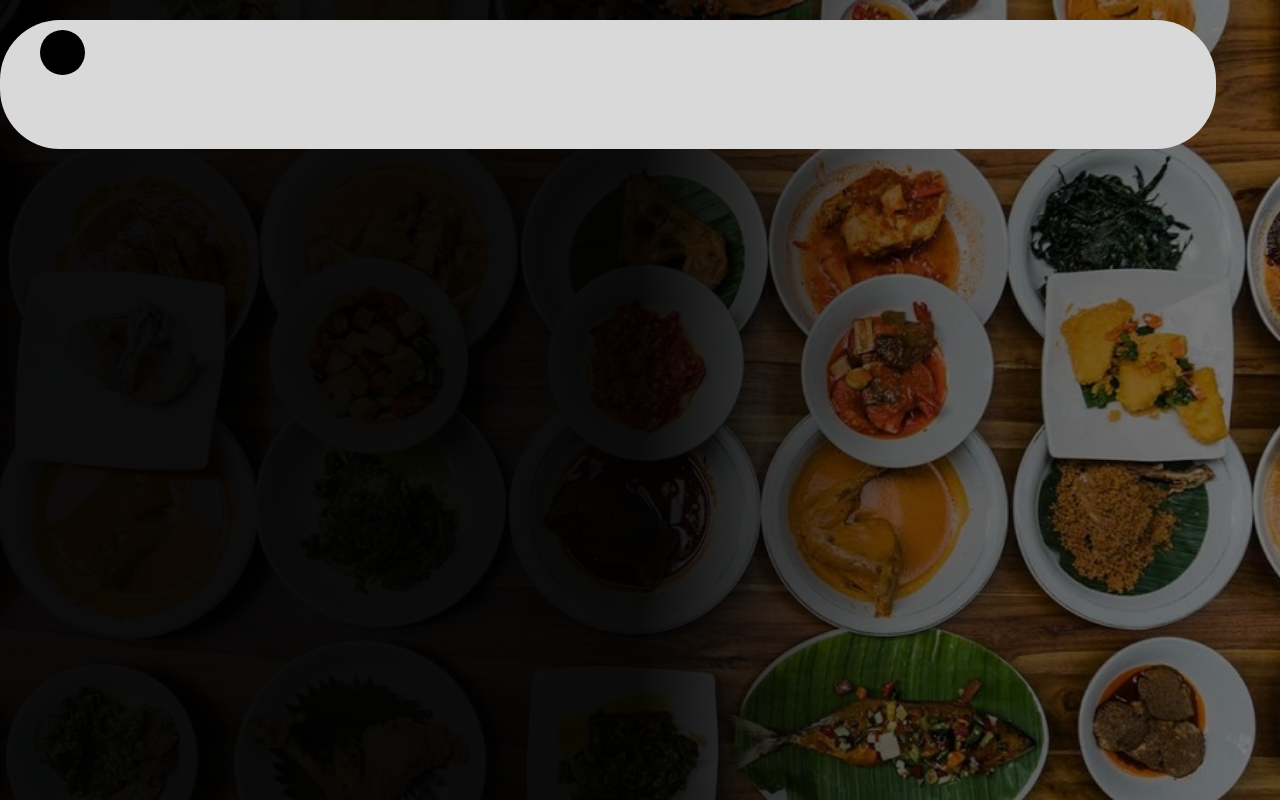
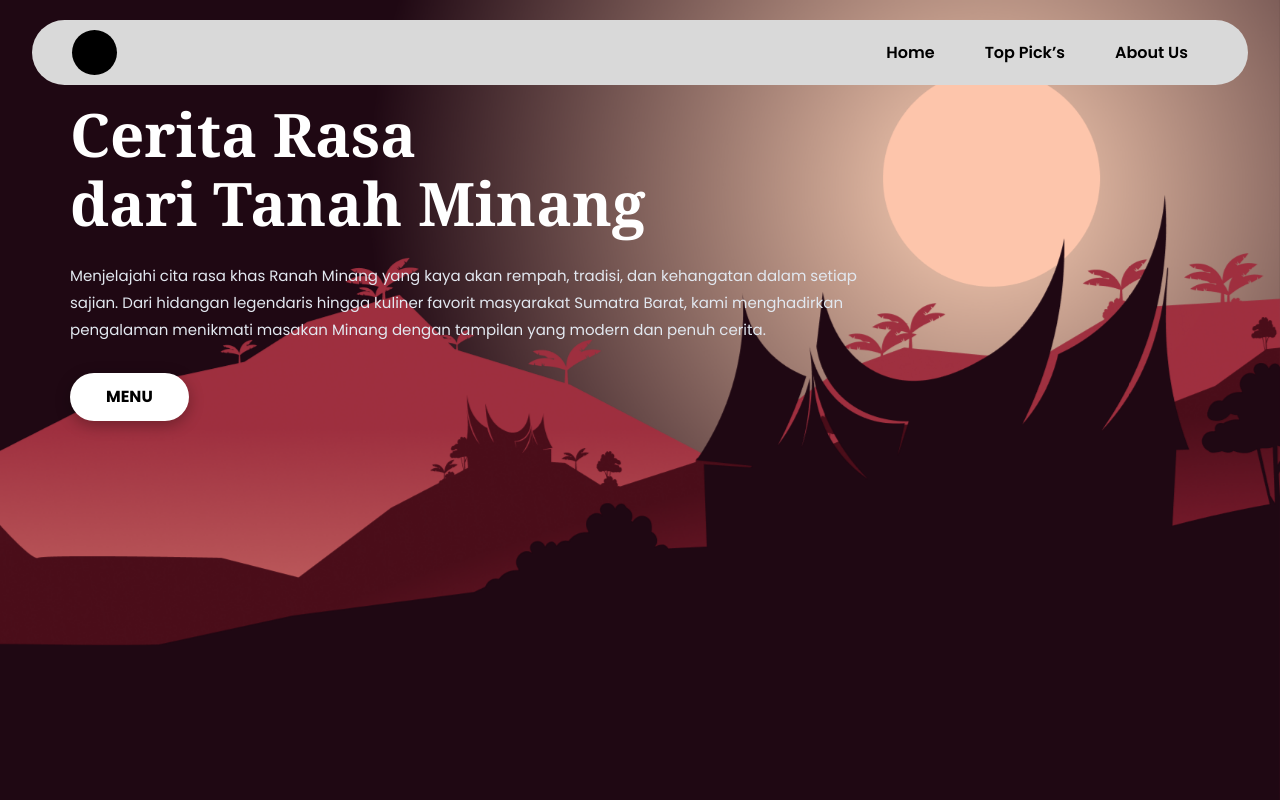
Before and after one commit to Daffiore/Webdes, a website built with Vite: page index.html in a window 1280 px wide. Built offline with nearby package versions, Linux system fonts and the light colour scheme.

Commit message:
paralax sulit banget

```diff
--- a/index.html
+++ b/index.html
@@ -8,42 +8,34 @@
     <script src="https://cdn.jsdelivr.net/npm/@tailwindcss/browser@4"></script>
     <link rel="stylesheet" href="https://cdn.jsdelivr.net/npm/bootstrap-icons@1.11.3/font/bootstrap-icons.min.css">
     <link href="https://fonts.googleapis.com/css2?family=Poppins:wght@300;400;500;600;700&display=swap" rel="stylesheet">
-    <link rel="stylesheet" href="/src/style.css">
+    <link rel="stylesheet" href="/src/style.tailwind.css">
 </head>
 
 <body>
 
-    <header id="header">
-        <nav class="navbar navbar-expand-lg custom-navbar">
-            <div class="container-fluid">
-                <div class="logo"></div>
-                <button class="navbar-toggler" type="button" data-bs-toggle="collapse" data-bs-target="#navbarNav">
-                    <span class="navbar-toggler-icon"></span>
-                </button>
-                <div class="collapse navbar-collapse justify-content-end" id="navbarNav">
-                    <ul class="navbar-nav ">
+<header id="header" class="flex justify-center w-full">
+    <nav class="top-[20px] z-[1000] fixed flex justify-between items-center bg-[#d9d9d9] px-10 py-[10px] rounded-[60px] w-[95%]">
+        <div class="bg-black rounded-full w-[45px] h-[45px]"></div>
+        <ul class="flex flex-row items-center gap-[10px] m-0 p-0 list-none">
             <li class="nav-item">
-                            <a class="nav-link active-nav" href="#">
+                <a class="hover:bg-[#c92b2b] px-5 py-2 rounded-[25px] font-semibold text-[16px] text-black hover:text-white hover:scale-105 transition-all" href="#home">
                     Home
                 </a>
             </li>
             <li class="nav-item">
-                            <a class="nav-link active-nav" href="#top-picks">
+                <a class="hover:bg-[#c92b2b] px-5 py-2 rounded-[25px] font-semibold text-[16px] text-black hover:text-white hover:scale-105 transition-all" href="#top-picks">
                     Top Pick’s
                 </a>
             </li>
             <li class="nav-item">
-                            <a class="nav-link active-nav" href="#about-section">
+                <a class="hover:bg-[#c92b2b] px-5 py-2 rounded-[25px] font-semibold text-[16px] text-black hover:text-white hover:scale-105 transition-all" href="#about-section">
                     About Us
                 </a>
             </li>
         </ul>
-                </div>
-            </div>
     </nav>
 </header>
-
-    <section class="hero">
+    <section class="hero" id="home">
         <img src="img/sky.png" id="vek5">
         <img src="img/moon.png" id="vek4">
         <img src="img/back 1.png" id="vek3">
@@ -297,7 +289,7 @@
 
     </script>
 
-    <script type="module" src="src/main.js"></script>
+    <script type="module" src="/src/main.js"></script>
 
 </body>
 
--- a/src/main.js
+++ b/src/main.js
@@ -15,7 +15,6 @@ const foods = [
         rating: "⭐ 4.7"
     }
 ];
-
 let current = 0;
 
 // menghindari error null
--- a/src/style.css
+++ b/src/style.tailwind.css
@@ -34,36 +34,45 @@ html {
 /*2. INTI PARALLAKS */
 .hero {
   min-height: 100vh;
-  padding: 40px 70px;
   position: relative;
-  overflow: hidden;
-  display: flex;
-  flex-direction: column;
-  justify-content: flex-start;
+  transform-style: preserve-3d;
+  @apply flex flex-col justify-start px-[70px] py-10;
+  z-index: 1;
 }
-.hero::before {
-  content: '';
+.hero img {
   position: absolute;
   top: 0;
   left: 0;
-  right: 0;
-  bottom: 0;
-  background: linear-gradient(
-      to right,
-      rgba(0, 0, 0, 0.95) 50%,
-      rgba(0, 0, 0, 0.6) 70%,
-      rgba(0, 0, 0, 0.5)
-    ),
-    url('../img/makanan padang.png');
-  background-size: cover;
-  background-position: center;
-  background-attachment: fixed;
+  width: 100%;
+  height: 100%;
+  object-fit: cover;
+  pointer-events: none;
+  will-change: transform;
+}
+
+#vek5 {
   z-index: 1;
 }
-.custom-navbar,
+#vek4 {
+  z-index: 2;
+}
+#vek3 {
+  z-index: 3;
+}
+#vek2 {
+  z-index: 4;
+}
+#vek1 {
+  z-index: 5;
+}
 .hero-content {
-  position: relative;
+  @apply relative text-white max-w-[650px] mt-20;
+  transform:translateZ(0px) ;
   z-index: 10;
+}
+
+.menu-btn {
+  @apply bg-[#c92b2b];
 }
 /* 3. HEADER */
 .custom-navbar {
```
Lines whose indentation alone changed are shown as unchanged.
